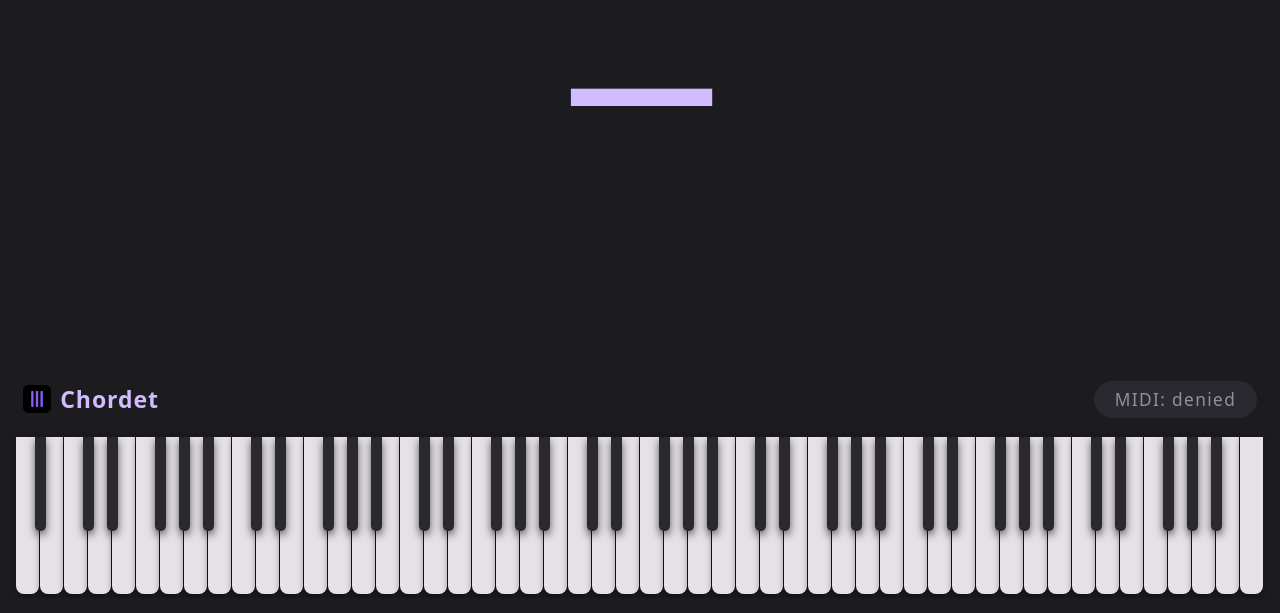
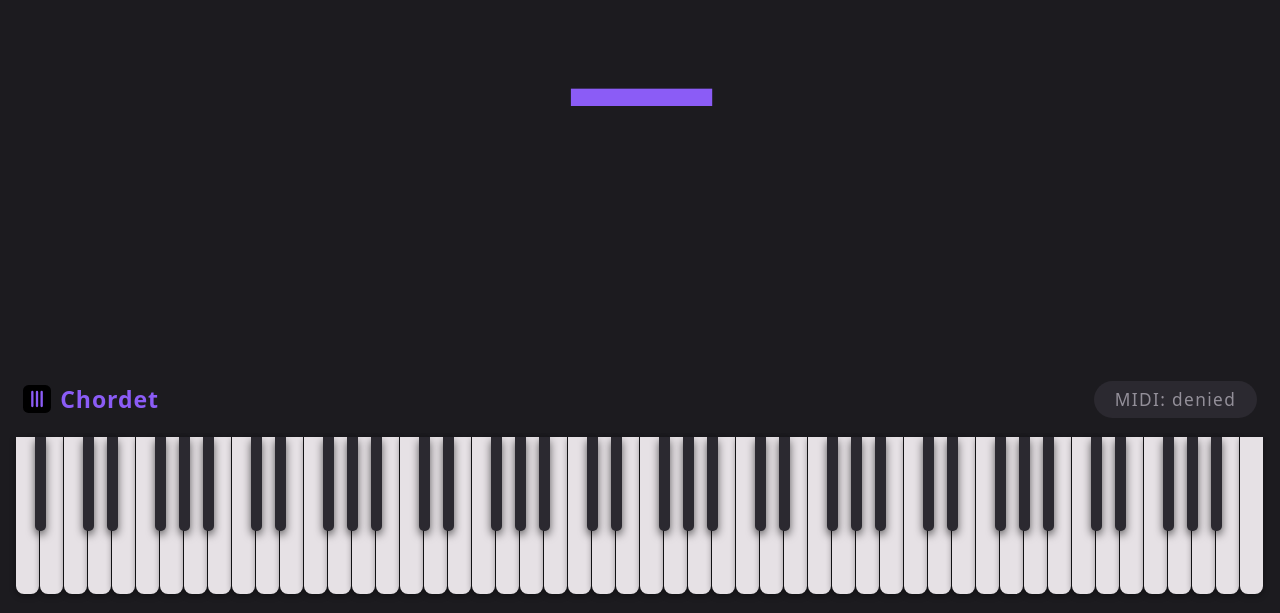
Before and after one commit to danibanon/chord-detective, a plain HTML site: page index.html in a window 1280 px wide. Shown: the part 187-800 px from the top of the page. Drawn offline with Linux system fonts and the light colour scheme.

Commit message:
Update app colors to match icon stripe color (#8B5CF6)

```diff
--- a/index.html
+++ b/index.html
@@ -13,9 +13,9 @@
 <link rel="apple-touch-icon" href="icons/icon-192-maskable.png">
 <style>
 :root {
-  --primary: #d0bcff; --surface: #1c1b1f; --surface-variant: #49454f;
+  --primary: #8B5CF6; --surface: #1c1b1f; --surface-variant: #49454f;
   --on-surface: #e6e1e5; --on-surface-dim: #938f99; --container: #2b2930;
-  --key-white: #e6e1e5; --key-black: #2b2930; --key-active-white: #d0bcff;
+  --key-white: #e6e1e5; --key-black: #2b2930; --key-active-white: #8B5CF6;
   --key-active-black: #9a82db;
 }
 
```
